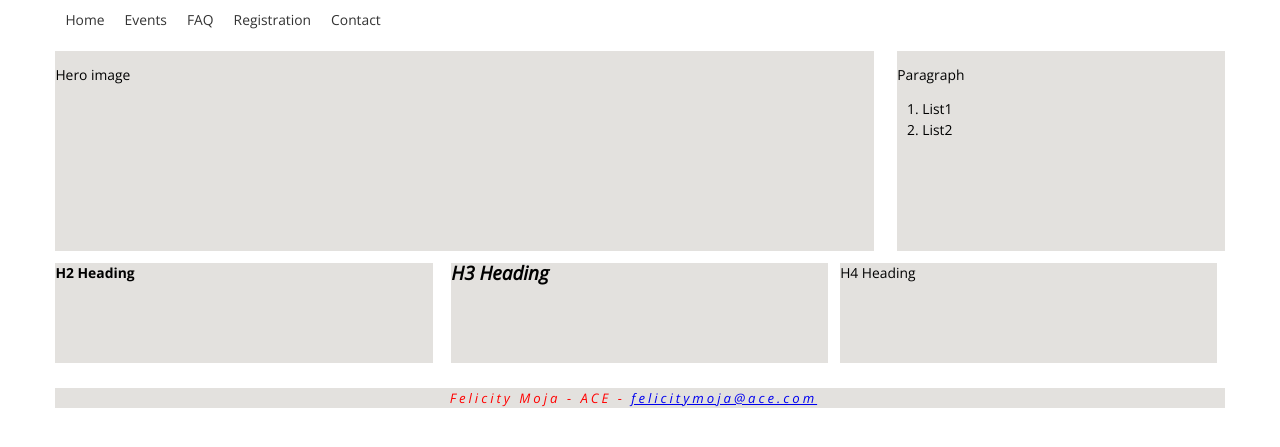
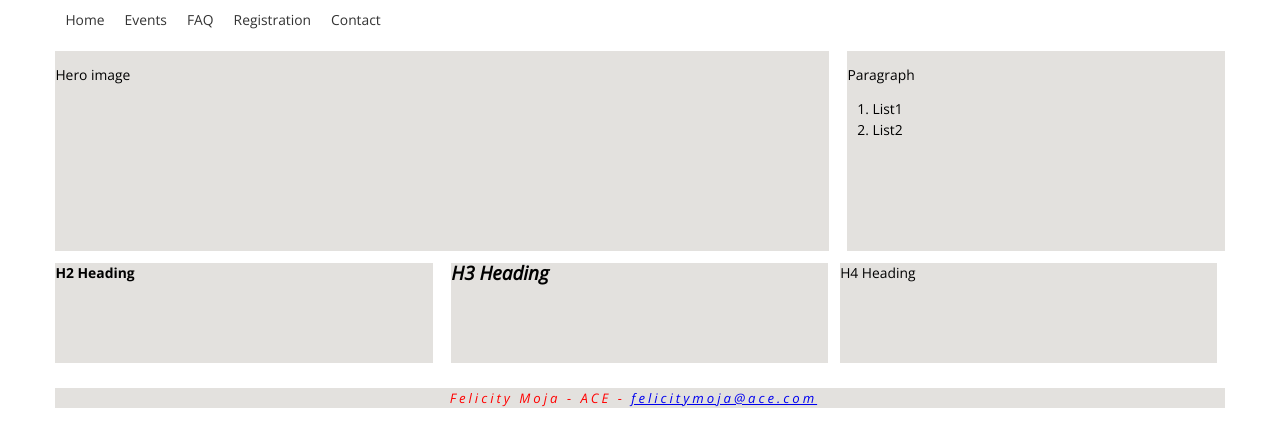
Before and after one commit to tamusN/cas222-ace, a PHP site: page / in a window 1280 px wide. Shown: the part 58-505 px from the top of the page. Run offline with PHP 8.4, Linux system fonts and the light colour scheme; style sheets or scripts are compiled from the project's sources; some libraries are stand-ins or nearby versions.

Commit message:
Change width of intro and aside class

```diff
--- a/css/tpstyle.less
+++ b/css/tpstyle.less
@@ -1,207 +1,170 @@
+/* Generated by less 2.5.1 */
 /*
 File Name: tpstyle.less
-Date: 5/3/18
+Date: 5/9/18
 Programmer: Tam Nguyen
 */
-
 /* MOBILE STYLES */
-
-@import "tpmixins.less";
-
+/*
+File Name: tpmixins.less
+Date: 5/1/18
+Programmer: Tam Nguyen
+*/
+/* MIXINS */
 /* colors */
-
-@base_color: #ffffff;
-@m_bg_color: @base_color;
-@t_bg_color: spin(@m_bg_color, 100);
-@d_bg_color: spin(@t_bg_color, 90);
-@footer_color: #ff0000;
-@references_hover_color: #E8E8E8;
-@references_bg_color: #ff0000;
-
 /* sizes */
-
-@m_font_size: 17px;
-@t_font_size: @m_font_size * .915;
-@d_font_size: @m_font_size * .815;
-@h1_font_size: 2.1em;
-@h2_font_size: @h1_font_size * .75;
-@h3_font_size: @h1_font_size * .65;
-@summary_font_size: .7em;
-@summary_first_font_size: 1.6em;
-@designer_font_size: .80em;
-@contact_font_size: 0.95em;
-
 /* margins */
-
-@p_h_margin: 1em 1em 1em 0;
-@m_body_margin: 0 1em;
-@t_body_margin: 0 3em;
-@d_body_margin: 0 4em;
-@ol_li_left_margin: 0;
-
 /* SELECTORS */
-
 body {
   font-family: "Open Sans", sans-serif;
   line-height: 1.5em;
-    #tp_mixins > .common_properties(@m_bg_color, @m_font_size, @m_body_margin);
+  background-color: #ffffff;
+  font-size: 17px;
+  margin: 0 1em;
 }
-
 p {
-    margin: @p_h_margin;
+  margin: 1em 1em 1em 0;
 }
-
 h1 {
-    margin: @p_h_margin;
+  margin: 1em 1em 1em 0;
   font-weight: bold;
-    #tp_mixins > .size(@h1_font_size);
+  font-size: 2.1em;
   margin-bottom: 0;
   margin-top: 0;
   line-height: 2em;
   color: #ff0000;
 }
-
 h2 {
-    margin: @p_h_margin;
+  margin: 1em 1em 1em 0;
   font-weight: bold;
-
 }
-
 h3 {
-    margin: @p_h_margin;
+  margin: 1em 1em 1em 0;
   font-weight: bold;
-    #tp_mixins > .size(@h3_font_size); font-style: italic;
+  font-size: 1.365em;
+  font-style: italic;
 }
-
 ol {
   list-style: decimal;
   margin-left: 25px;
-	li {
-		margin-left: @ol_li_left_margin;
 }
+ol li {
+  margin-left: 0;
 }
-
 li {
   line-height: 1.5em;
 }
-
 footer {
   margin-bottom: 10px;
   font-style: italic;
-    #tp_mixins > .color(@footer_color); text-align: center;
+  color: #ff0000;
+  text-align: center;
   background-color: #e3e1de;
 }
-
-#references {
-	ul {
+#references ul {
   list-style-type: disc;
   list-style-position: inside;
 }
-	a {
-		&:link {
+#references a:link {
   text-decoration: none;
 }
-		&:visited {
+#references a:visited {
   text-decoration: none;
 }
-		&:hover {
+#references a:hover {
   text-decoration: underline;
-			#tp_mixins > .color(@references_hover_color); background-color: @references_bg_color;
-		}
-	}
+  color: #e8e8e8;
+  background-color: #ff0000;
 }
 #summary {
-	#tp_mixins > .size(@summary_font_size); font-style: italic;
+  font-size: 0.7em;
+  font-style: italic;
   line-height: 115%;
   margin-top: 5px;
   letter-spacing: 1px;
-	&:first-letter {
-		#tp_mixins > .size(@summary_first_font_size); font-weight: bold;
 }
+#summary:first-letter {
+  font-size: 1.6em;
+  font-weight: bold;
 }
-
 #designer {
-    #tp_mixins > .size(@designer_font_size); line-height: 1.1em;
+  font-size: 0.8em;
+  line-height: 1.1em;
   text-align: left;
 }
-
-
 #contact {
   letter-spacing: 3px;
-    #tp_mixins >.size(@contact_font_size);
+  font-size: 0.95em;
 }
-
-#intro {background-color: #e3e1de;
+#intro {
+  background-color: #e3e1de;
   height: 200px;
 }
-
-#event1 {background-color: #e3e1de;
+#event1 {
+  background-color: #e3e1de;
+  height: 100px;
+}
+#event2 {
+  background-color: #e3e1de;
+  height: 100px;
+}
+#event3 {
+  background-color: #e3e1de;
   height: 100px;
 }
 
-#event2 {background-color: #e3e1de;
-    height: 100px;
-}
-#event3 {background-color: #e3e1de;
-    height: 100px;
-}
-#update1 {background-color: #5bc500;
-    height: 100px;
-}
-#update2 {background-color: #c5bd00;
-    height: 100px;
-}
 /* TABLET STYLES */
-
 @media only screen and (min-width: 600px) {
   body {
-    .common_properties(@t_bg_color, @t_font_size, @t_body_margin);
+    background-color: #ffffff;
+    font-size: 15.555px;
+    margin: 0 3em;
   }
-
   h2 {
     margin-top: 0;
     margin-bottom: .8em;
   }
-
   h3 {
     margin-top: 0;
   }
-
   ol {
     margin-bottom: 15px;
   }
-
   ul {
     margin-bottom: 1em;
   }
-
-#funfacts {
-	ol {
+  #funfacts ol {
     margin-left: 18px;
   }
+  #intro {
+    width: 66.13%;
+    float: left;
   }
-
-#intro{
-        width: 70%;
-    float: left;}
-
-#sidebar{
+  #sidebar {
     float: right;
-    width: 28%;
+    width: 32.26%;
     background-color: #e3e1de;
-    height: 200px;}
+    height: 200px;
   }
-
+}
 /* DESKTOP STYLES */
-
 @media only screen and (min-width: 1025px) {
-
   body {
-    .common_properties(@d_bg_color, @d_font_size, @d_body_margin);
+    background-color: #ffffff;
+    font-size: 13.855px;
+    margin: 0 4em;
   }
-
-    .wrapper{
+  .wrapper {
     width: 50%;
   }
-
+    #intro {
+    width: 66.13%;
+    float: left;
   }
+  #sidebar {
+    float: right;
+    width: 32.26%;
+    background-color: #e3e1de;
+    height: 200px;
+  }
+}
```
Lines whose indentation alone changed are shown as unchanged.
